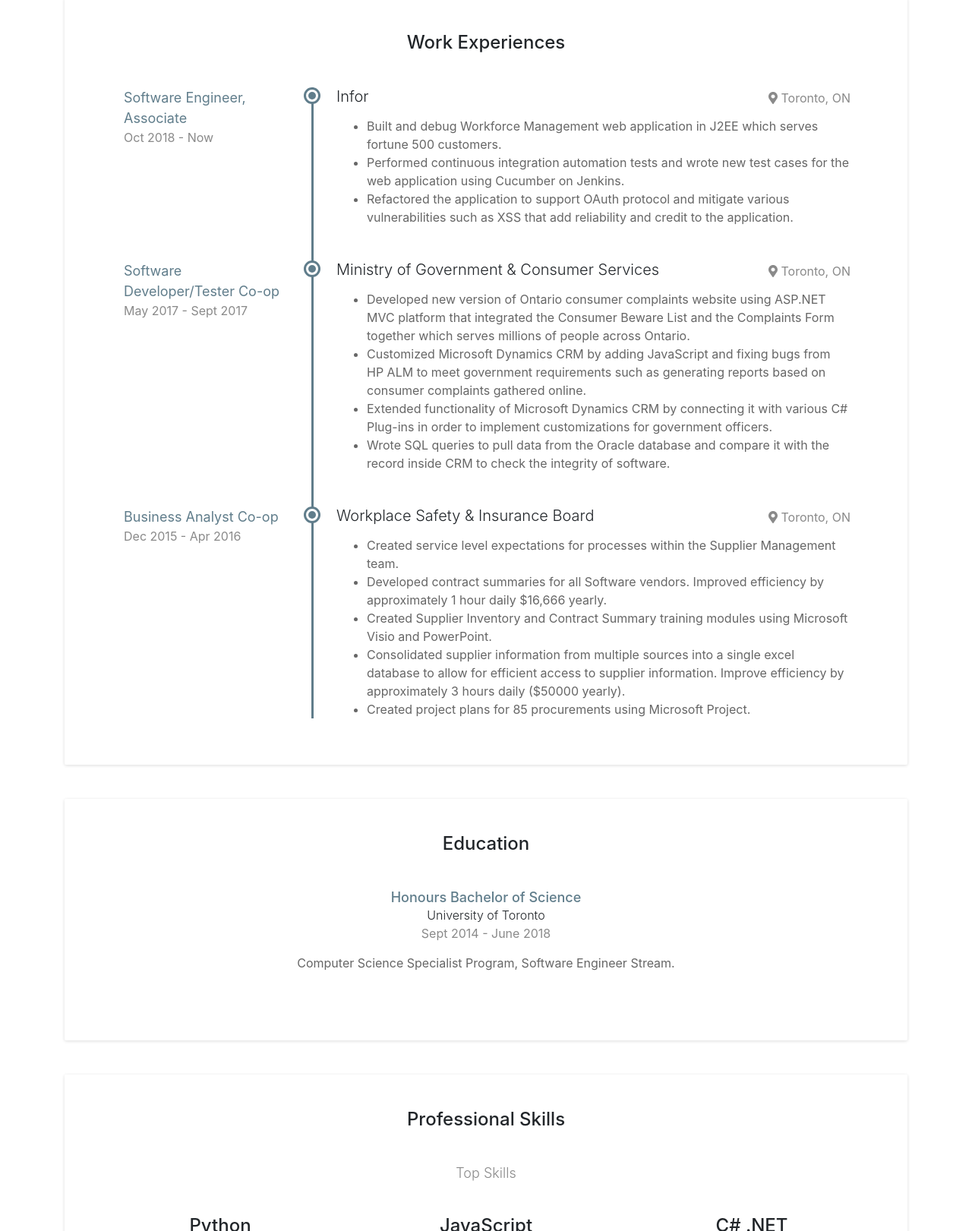
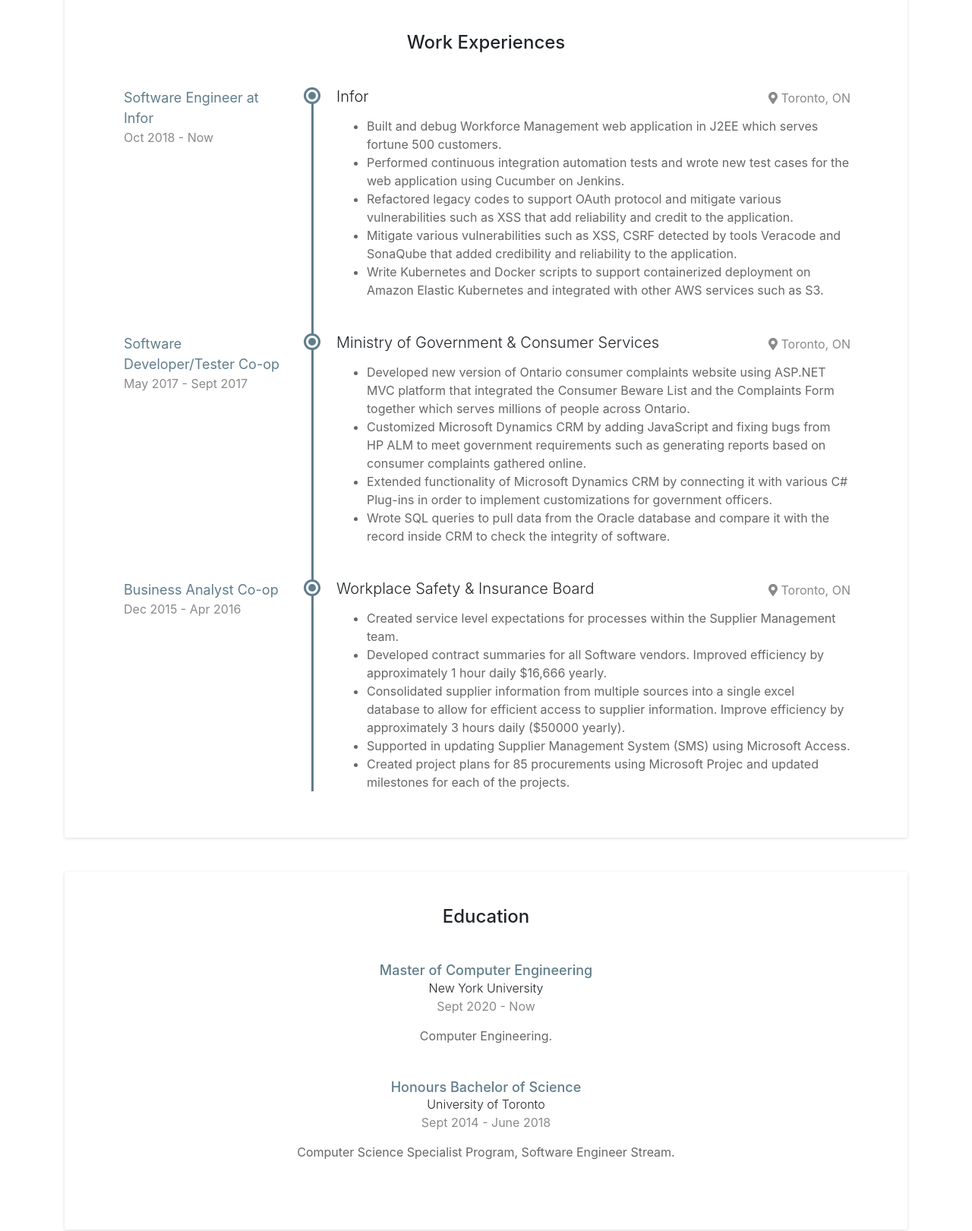
Before and after one commit to lijerrymagic/personalwebsite, a website with bundled scripts: page frontend/index.html in a window 1280 px wide. Shown: the part 709-2330 px from the top of the page at 76% size. Built offline with nearby package versions, Linux system fonts and the light colour scheme.

Commit message:
Update index

```diff
--- a/frontend/index.html
+++ b/frontend/index.html
@@ -77,14 +77,16 @@
                     <div class="location"><i class="fas fa-map-marker-alt mr-1"></i>Toronto, ON</div>
                 </div>
                 <div class="job-meta">
-                        <div class="title">Software Engineer, Associate</div>
+                    <div class="title">Software Engineer at Infor</div>
                     <div class="time">Oct 2018 - Now</div>
                 </div><!--//job-meta-->
                 <div class="job-desc">
                      <ul>
                         <li>Built and debug Workforce Management web application in J2EE which serves fortune 500 customers.  </li>
                         <li>Performed continuous integration automation tests and wrote new test cases for the web application using Cucumber on Jenkins.</li>
-                            <li>Refactored the application to support OAuth protocol and mitigate various vulnerabilities such as XSS that add reliability and credit to the application.</li>
+                        <li>Refactored legacy codes to support OAuth protocol and mitigate various vulnerabilities such as XSS that add reliability and credit to the application.</li>
+                        <li>Mitigate various vulnerabilities such as XSS, CSRF detected by tools Veracode and SonaQube that added credibility and reliability to the application.</li>
+                        <li>Write Kubernetes and Docker scripts to support containerized deployment on Amazon Elastic Kubernetes and integrated with other AWS services such as S3.</li>
                     </ul>
                 </div><!--//job-desc-->
             </div><!--//item-->
@@ -120,9 +122,9 @@
                      <ul>
                         <li>Created service level expectations for processes within the Supplier Management team.  </li>
                         <li>Developed contract summaries for all Software vendors. Improved efficiency by approximately 1 hour daily $16,666 yearly.</li>
-                            <li>Created Supplier Inventory and Contract Summary training modules using Microsoft Visio and PowerPoint.</li>
                         <li>Consolidated supplier information from multiple sources into a single excel database to allow for efficient access to supplier information. Improve efficiency by approximately 3 hours daily ($50000 yearly).</li>
-                            <li>Created project plans for 85 procurements using Microsoft Project. </li>
+                        <li>Supported in updating Supplier Management System (SMS) using Microsoft Access.</li>
+                        <li>Created project plans for 85 procurements using Microsoft Projec and updated milestones for each of the projects.  </li>
                     </ul>
                 </div><!--//job-desc-->
             </div><!--//item-->
@@ -133,6 +135,20 @@
 
     <section id="education-section" class="education-section section">
         <h2 class="section-title">Education</h2>
+        <div class="row">
+            <div class="item col-12">
+                <div class="item-inner">
+                    <h3 class="degree">Master of Computer Engineering</h3>
+                    <div class="education-body">
+                        New York University
+                    </div><!--//education-body-->
+                    <div class="time">Sept 2020 - Now</div>
+                    <div class="desc">
+                        Computer Engineering.
+                    </div>
+                </div><!--//item-inner-->
+            </div><!--//item-->
+        </div><!--//row-->
         <div class="row">
             <div class="item col-12">
                 <div class="item-inner">
```
Lines whose indentation alone changed are shown as unchanged.
